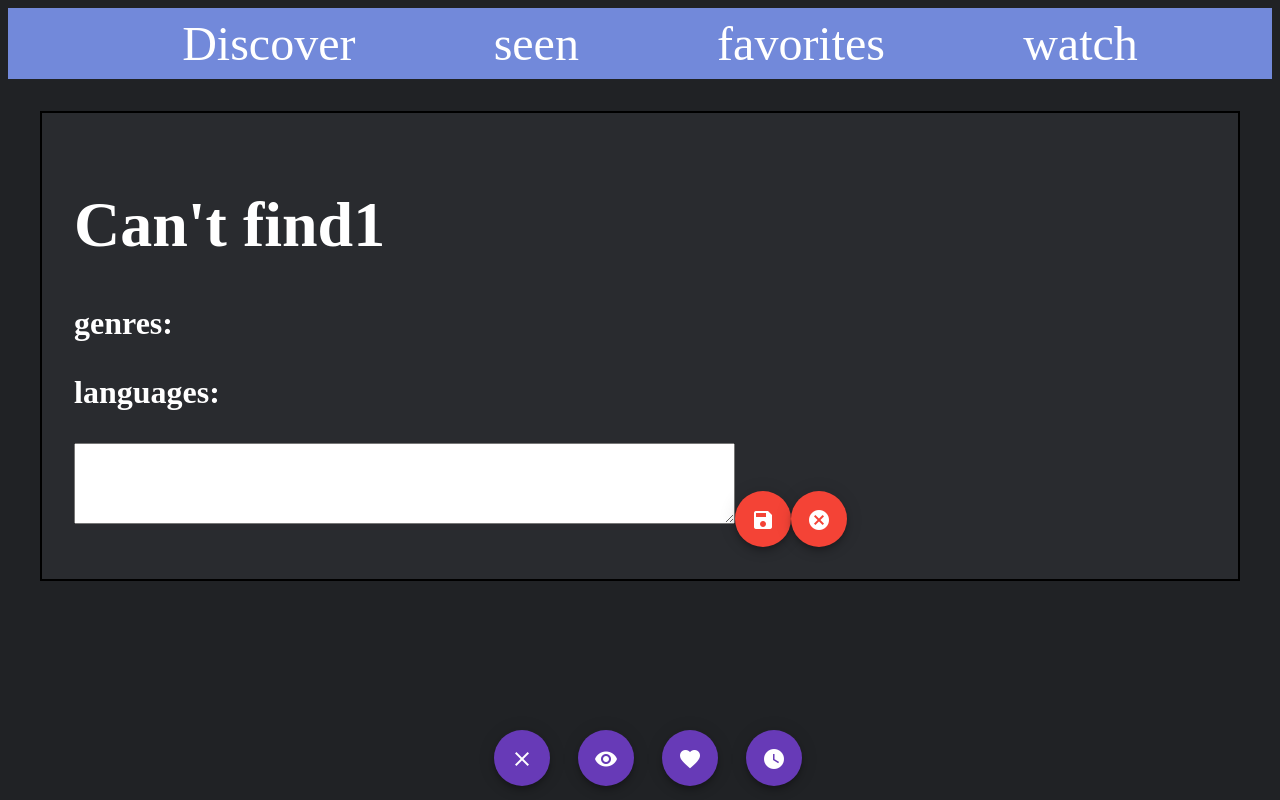
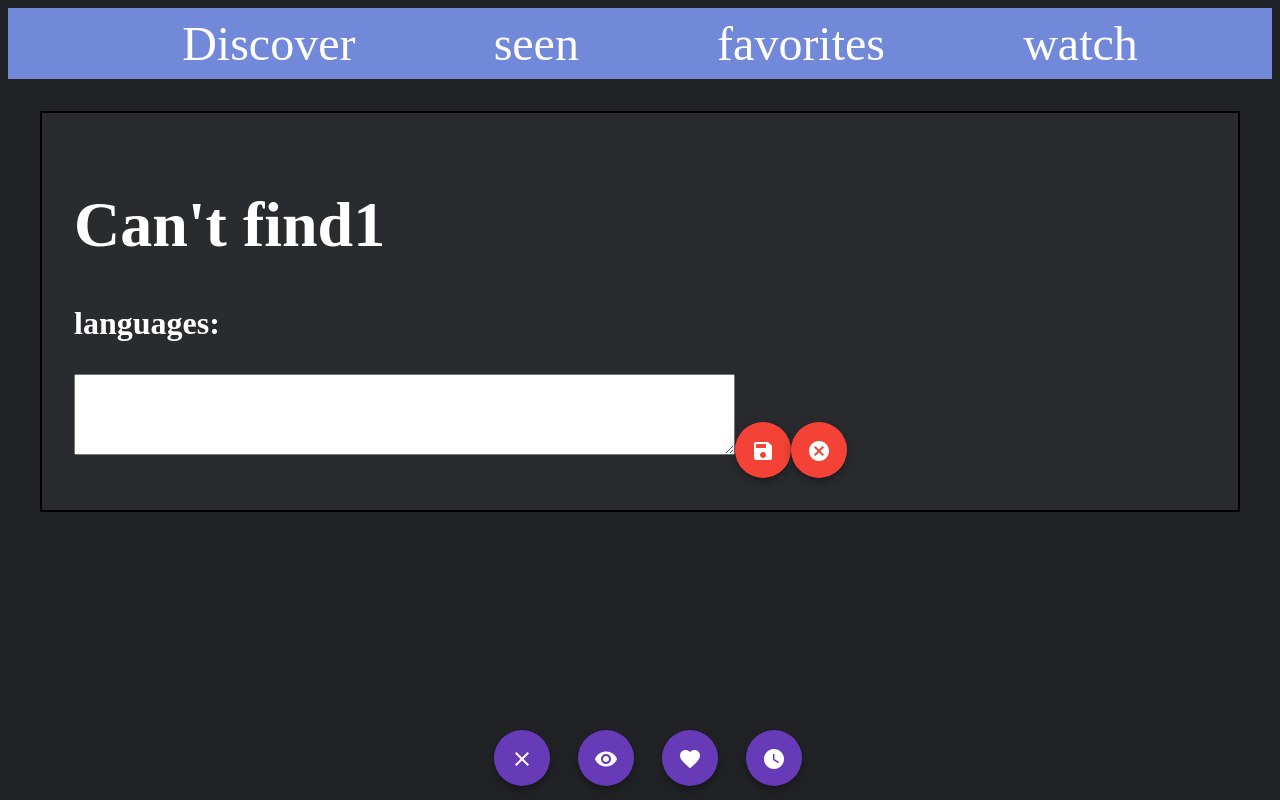
Before and after one commit to PandaGamersHDNL/movieSwprWeb, an Angular app: page /details/1/1 in a window 1280 px wide. Built offline with nearby package versions, Linux system fonts and the light colour scheme; data requests are answered from the project's data file.

Commit message:
add genre and tagline validation

```diff
--- a/src/app/display-info/display-info.component.html
+++ b/src/app/display-info/display-info.component.html
@@ -1,7 +1,7 @@
 <img src={{tvInfo.image}} />
 <h1>{{tvInfo | title}}</h1>
-<p>{{tvInfo.tagline}}</p>
-<p><b>genres:</b> {{tvInfo.genres}}</p>
+<p *ngIf="valTagline()">{{tvInfo.tagline}}</p>
+<p *ngIf="valGenres()"><b>genres:</b> {{tvInfo.genres}}</p>
 <p><b>languages:</b> {{tvInfo.languages}}</p>
 <p *ngIf="valPlot()"><b>plot:</b> {{tvInfo.plot}}</p>
 <p>
--- a/src/app/display-info/display-info.component.ts
+++ b/src/app/display-info/display-info.component.ts
@@ -33,4 +33,10 @@ export class DisplayInfoComponent implements OnInit {
   public valContentRating() {
     return this.tvInfo.contentRating ? true : false;
   }
+  public valTagline(){
+    return this.tvInfo.tagline ? true : false;
+  }
+  public valGenres(){
+    return this.tvInfo.genres ? true : false;
+  }
 }
```
Also changed, not shown: 1 other file (tests, documents, lock files or other folders).
